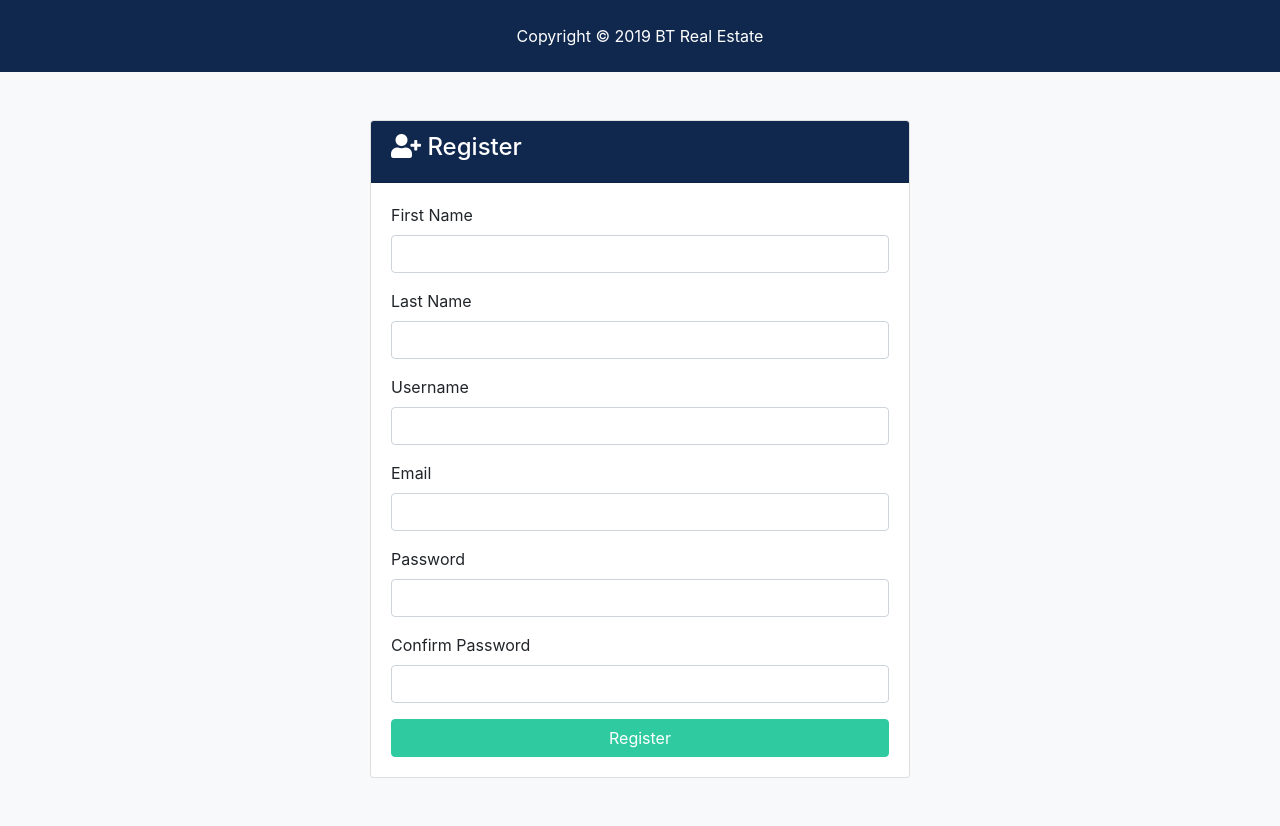
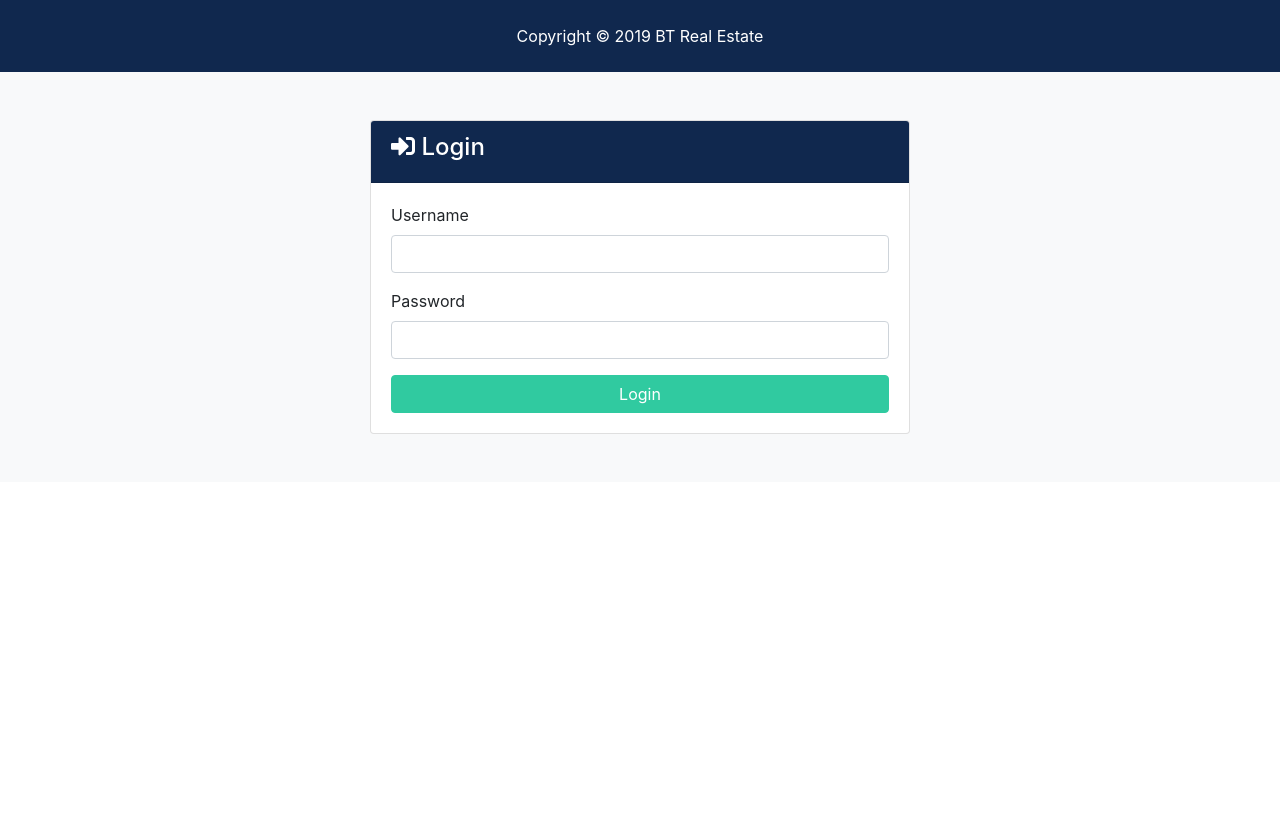
Before and after one commit to bomethis/django_course_brad_traversy_py_sql_dja, a Django app: page /accounts/login in a window 1280 px wide. Shown: the part 128-954 px from the top of the page. After the commit the page ends 562 px from the top, so only its background shows below. Run offline with Django 3.2, Linux system fonts and the light colour scheme; some libraries are stand-ins or nearby versions.

Commit message:
User login

```diff
--- a/accounts/views.py
+++ b/accounts/views.py
@@ -40,10 +40,20 @@ def register (request):
 
 def login (request):
     if request.method == 'POST':
-    # Login User
-        return
+        username = request.POST['username']
+        password = request.POST['password']
+
+        user = auth.authenticate(username=username, password=password)
+
+        if user is not None:
+            auth.login(request, user)
+            messages.success(request, 'You are now logged in')
+            return redirect('dashboard')
+        else:
+            messages.error(request, 'Invalid credentials')
+            return redirect('login')
     else:
-        return render(request, 'accounts/register.html')
+        return render(request, 'accounts/login.html')
 
 def logout (request):
     return redirect('index')
--- a/templates/accounts/login.html
+++ b/templates/accounts/login.html
@@ -13,7 +13,7 @@
             <div class="card-body">
               <!-- Alerts -->
                 {% include 'partials/_alerts.html' %}
-              <form action="{% url 'register' %}" method="POST">
+              <form action="{% url 'login' %}" method="POST">
                   {% csrf_token %}
                 <div class="form-group">
                   <label for="username">Username</label>
```
